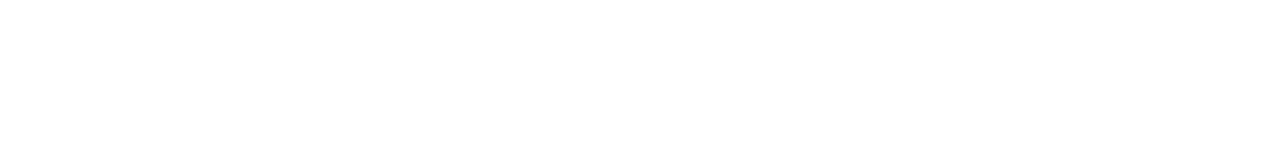
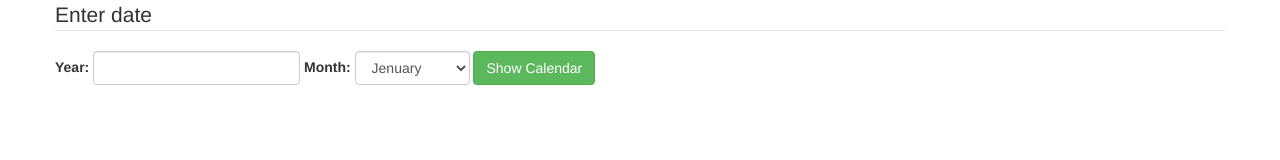
Before and after one commit to andriih/test_calendar, a website: page index.html in a window 1280 px wide. Drawn offline with nearby package versions, Linux system fonts and the light colour scheme.

Commit message:
mrkup added

```diff
--- a/index.html
+++ b/index.html
@@ -4,12 +4,44 @@
 	<meta charset="UTF-8">
 	<title>Calendar</title>
 	<link rel="stylesheet" href="node_modules/bootstrap/dist/css/bootstrap.css">
+	<link rel="stylesheet" href="css/style.css">
+
 </head>
 <body>
 	<div class="wrapper">
 		<div class="container">
 			<div class="row">
+				<form class="form-inline">
+					<fieldset>
+	   					<legend>Enter date</legend>
+							<div class="form-group">
+								<label for="year">Year:</label>
+		    					<input type="number" class="form-control" id="year">
+							</div>
 
+							<div class="form-group">
+								<label for="month">Month:</label>
+		    					<select class="form-control" id="month">
+
+									  <option value="jenuary" selected>Jenuary</option>
+									  <option value="february">February</option>
+									  <option value="march">March</option>
+									  <option value="april">April</option>
+									  <option value="may" >May</option>
+									  <option value="june">June</option>
+									  <option value="july">July</option>
+									  <option value="august">August</option>
+									  <option value="september">September</option>
+									  <option value="october">October</option>
+									  <option value="november">November</option>
+									  <option value="december">December</option>
+
+									</select>
+							</div>
+							<button type="submit" class="btn btn-success">Show Calendar</button>
+					</fieldset>
+
+				</form>
 			</div>
 		</div>
 	</div>
```
Also changed, not shown: css/style.css (added).
